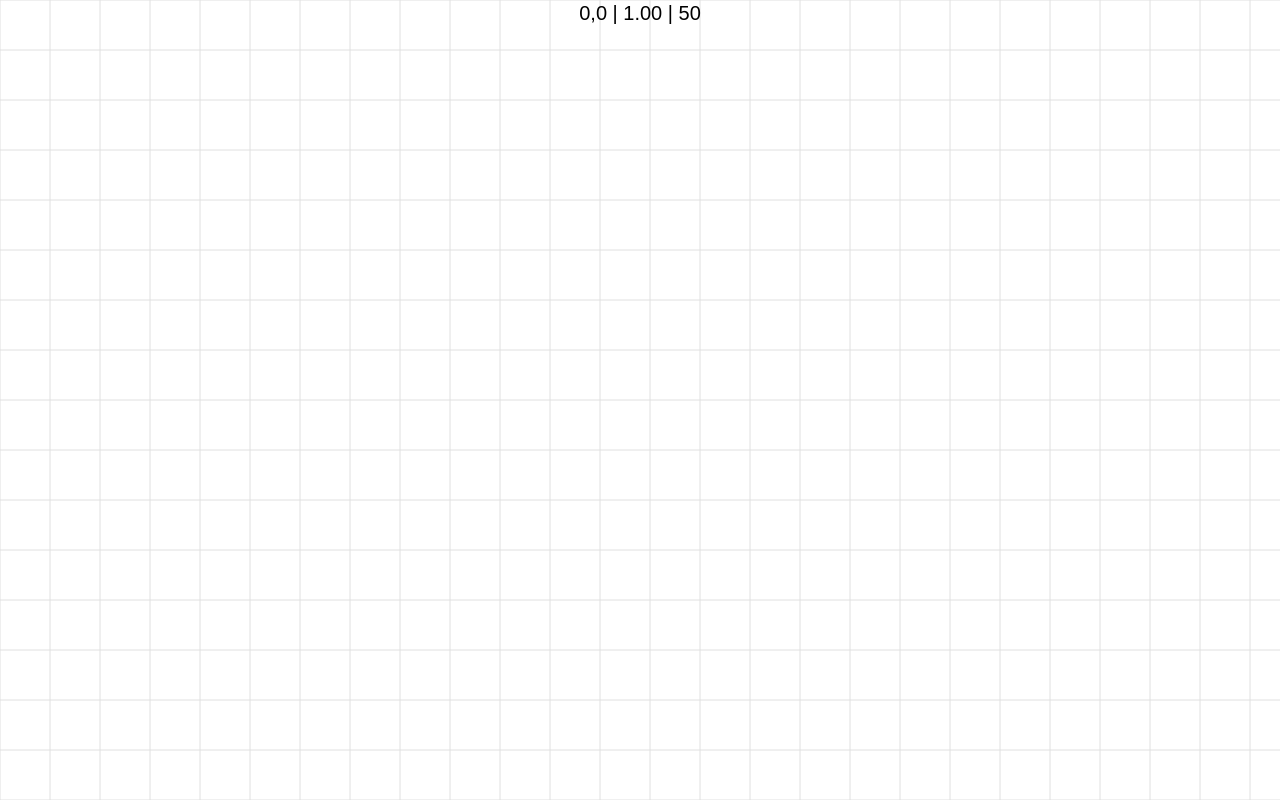
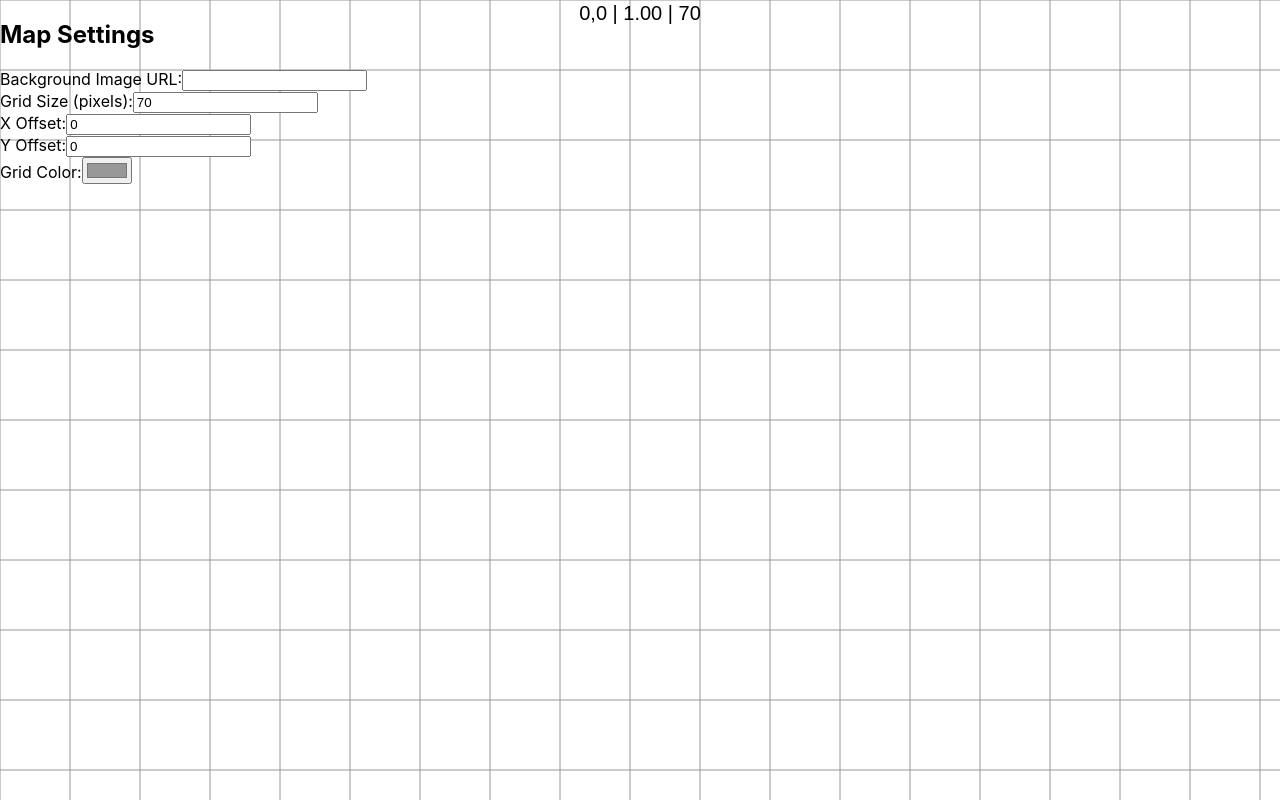
Before and after one commit to floppey/vtt, a React (Create React App) app: page / in a window 1280 px wide. Built offline with nearby package versions, Linux system fonts and the light colour scheme.

Commit message:
feat: implement map settings context and configuration interface

```diff
--- a/src/App.tsx
+++ b/src/App.tsx
@@ -2,9 +2,12 @@ import { useEffect, useRef, useState } from "react";
 import "./App.css";
 
 import { VTT } from "./classes/VTT";
+import { ConfigureMap } from "./interface/ConfigureMap";
+import { useMapSettings } from "./context/mapSettings";
 
 function App() {
   const [game, setGame] = useState<VTT | null>(null);
+  const { mapSettings } = useMapSettings();
 
   const canvasRef = useRef<HTMLCanvasElement>(null);
 
@@ -18,9 +21,40 @@ function App() {
     }
   }, [canvasRef]);
 
+  useEffect(() => {
+    if (game) {
+      game.backgroundImage = mapSettings.backgroundImage;
+    }
+  }, [game, mapSettings.backgroundImage]);
+
+  useEffect(() => {
+    if (game) {
+      game.gridSize = mapSettings.gridSize;
+      game.gridXOffset = mapSettings.xOffset;
+      game.gridYOffset = mapSettings.yOffset;
+      game.gridColor = mapSettings.gridColor;
+    }
+  }, [
+    game,
+    mapSettings.gridSize,
+    mapSettings.xOffset,
+    mapSettings.yOffset,
+    mapSettings.gridColor,
+  ]);
+
   return (
     <main>
       <canvas ref={canvasRef} id="canvas" width="800" height="600"></canvas>
+      <div
+        id="controls"
+        style={{
+          position: "absolute",
+          top: "0",
+          left: "0",
+        }}
+      >
+        <ConfigureMap />
+      </div>
     </main>
   );
 }
--- a/src/canvas/renderGrid.ts
+++ b/src/canvas/renderGrid.ts
@@ -1,15 +1,16 @@
 import { VTT } from "../classes/VTT";
 
 function renderGrid(vtt: VTT): void {
-  const { gridSize, position, ctx, zoom } = vtt;
+  const { gridSize, position, ctx, zoom, gridXOffset, gridYOffset, gridColor } =
+    vtt;
   const { width, height } = ctx.canvas;
 
   const gridSizeZoomed = gridSize * zoom;
 
-  const xOffset = (position.x * zoom) % gridSizeZoomed;
-  const yOffset = (position.y * zoom) % gridSizeZoomed;
+  const xOffset = ((gridXOffset + position.x) * zoom) % gridSizeZoomed;
+  const yOffset = ((gridYOffset + position.y) * zoom) % gridSizeZoomed;
 
-  ctx.strokeStyle = "#e0e0e0";
+  ctx.strokeStyle = gridColor;
   ctx.lineWidth = 1;
 
   for (let x = 0; x <= width; x += gridSizeZoomed) {
--- a/src/classes/VTT.ts
+++ b/src/classes/VTT.ts
@@ -10,6 +10,7 @@ export class VTT {
   #zoom: number;
   #windowSize: Size;
   #animationFrameId: number;
+  #loading: boolean;
   #shouldRender: boolean;
   #backgroundImage: HTMLImageElement | null;
   #backgroundImageSize: Size;
@@ -17,11 +18,18 @@ export class VTT {
   #tempPosition: Coordinates | null;
   #mousePosition: Coordinates;
   #mouseDragStart: Coordinates | null;
+  #gridColor: string;
+  #gridXOffset: number;
+  #gridYOffset: number;
 
   constructor(canvasId: string, backgroundImageUrl: string) {
     this.#canvas = document.getElementById(canvasId) as HTMLCanvasElement;
     this.#ctx = this.#canvas.getContext("2d") as CanvasRenderingContext2D;
     this.#gridSize = 50;
+    this.#gridColor = "#989898";
+    this.#gridXOffset = 0;
+    this.#gridYOffset = 0;
+
     this.#zoom = 1;
     this.#windowSize = { width: window.innerWidth, height: window.innerHeight };
     this.#animationFrameId = 0;
@@ -30,6 +38,7 @@ export class VTT {
     this.#tempPosition = null;
     this.#mousePosition = { x: 0, y: 0 };
     this.#mouseDragStart = null;
+    this.#loading = true;
     this.#backgroundImage = new Image();
     this.#backgroundImage.src = backgroundImageUrl;
     this.#backgroundImageSize = { width: 0, height: 0 };
@@ -48,6 +57,51 @@ export class VTT {
     window.addEventListener("wheel", (e) => this.onScroll(e));
     window.addEventListener("mousedown", (e) => this.mouseDown(e));
     window.addEventListener("mouseup", () => this.mouseUp());
+    window.addEventListener("contextmenu", (e) => this.contextMenu(e));
+  }
+
+  set gridXOffset(offset: number) {
+    this.#gridXOffset = offset;
+    this.#shouldRender = true;
+  }
+
+  set gridYOffset(offset: number) {
+    this.#gridYOffset = offset;
+    this.#shouldRender = true;
+  }
+
+  set gridColor(color: string) {
+    this.#gridColor = color;
+    this.#shouldRender = true;
+  }
+
+  get gridXOffset() {
+    return this.#gridXOffset;
+  }
+
+  get gridYOffset() {
+    return this.#gridYOffset;
+  }
+
+  get gridColor() {
+    return this.#gridColor;
+  }
+
+  set backgroundImage(url: string) {
+    this.#backgroundImage = new Image();
+    this.#backgroundImage.src = url;
+    this.#backgroundImageSize = { width: 0, height: 0 };
+    this.#loading = true;
+    this.#backgroundImage.onload = () => {
+      this.#backgroundImageSize = {
+        width: this.#backgroundImage?.naturalWidth || 0,
+        height: this.#backgroundImage?.naturalHeight || 0,
+      };
+      this.#position = { x: 0, y: 0 };
+      this.#zoom = 1;
+      this.#shouldRender = true;
+      this.#loading = false;
+    };
   }
 
   mouseMove(event: MouseEvent) {
@@ -88,12 +142,19 @@ export class VTT {
     }
   }
 
+  contextMenu(event: MouseEvent) {
+    if (event.target !== this.#canvas) {
+      return;
+    }
+    event.preventDefault();
+  }
+
   mouseDown(event: MouseEvent) {
     if (event.target !== this.#canvas) {
       return;
     }
-    // if left mouse button is clicked
-    if (event.button === 0 && !this.#mouseDragStart) {
+    // if right mouse button is clicked
+    if (event.button === 2 && !this.#mouseDragStart) {
       this.#mouseDragStart = { ...this.#mousePosition };
     }
   }
@@ -206,6 +267,11 @@ export class VTT {
     return this.#gridSize;
   }
 
+  set gridSize(size: number) {
+    this.#gridSize = size;
+    this.#shouldRender = true;
+  }
+
   get position() {
     return this.#tempPosition || this.#position;
   }
--- /dev/null
+++ b/src/context/mapSettings.tsx
@@ -0,0 +1,61 @@
+import React, { createContext, useContext, useEffect, useState } from "react";
+
+export interface MapSettings {
+  backgroundImage: string;
+  gridSize: number;
+  xOffset: number;
+  yOffset: number;
+  gridColor: string;
+}
+
+export interface MapSettingsContextProps {
+  mapSettings: MapSettings;
+  setMapSettings: React.Dispatch<React.SetStateAction<MapSettings>>;
+}
+
+const defaultSettings: MapSettings = {
+  backgroundImage: "",
+  // Default grid size for dnd battle maps
+  gridSize: 70,
+  xOffset: 0,
+  yOffset: 0,
+  gridColor: "#989898",
+};
+
+export const MapSettingsContext = createContext<
+  MapSettingsContextProps | undefined
+>(undefined);
+
+interface MapSettingsProviderProps {
+  children: React.ReactNode;
+}
+
+export const MapSettingsProvider: React.FC<MapSettingsProviderProps> = ({
+  children,
+}) => {
+  const initialSettings = {
+    ...defaultSettings,
+    ...JSON.parse(localStorage.getItem("mapSettings") ?? "{}"),
+  };
+
+  const [mapSettings, setMapSettings] = useState<MapSettings>(initialSettings);
+
+  // Store map settings in local storage
+  useEffect(() => {
+    localStorage.setItem("mapSettings", JSON.stringify(mapSettings));
+  }, [mapSettings]);
+
+  return (
+    <MapSettingsContext.Provider value={{ mapSettings, setMapSettings }}>
+      {children}
+    </MapSettingsContext.Provider>
+  );
+};
+
+export const useMapSettings = (): MapSettingsContextProps => {
+  const context = useContext(MapSettingsContext);
+  if (!context) {
+    throw new Error("useMapSettings must be used within a MapSettingsProvider");
+  }
+  return context;
+};
--- a/src/index.tsx
+++ b/src/index.tsx
@@ -1,13 +1,16 @@
-import React from 'react';
-import ReactDOM from 'react-dom/client';
-import './index.css';
-import App from './App';
+import React from "react";
+import ReactDOM from "react-dom/client";
+import "./index.css";
+import App from "./App";
+import { MapSettingsProvider } from "./context/mapSettings";
 
 const root = ReactDOM.createRoot(
-  document.getElementById('root') as HTMLElement
+  document.getElementById("root") as HTMLElement
 );
 root.render(
   <React.StrictMode>
-    <App />
+    <MapSettingsProvider>
+      <App />
+    </MapSettingsProvider>
   </React.StrictMode>
 );
--- /dev/null
+++ b/src/interface/ConfigureMap.tsx
@@ -0,0 +1,69 @@
+import React from "react";
+import { MapSettings, useMapSettings } from "../context/mapSettings";
+
+export const ConfigureMap: React.FC = () => {
+  const { mapSettings, setMapSettings } = useMapSettings();
+
+  const handleChange = (field: keyof MapSettings, value: string | number) => {
+    setMapSettings((prevSettings) => ({
+      ...prevSettings,
+      [field]: value,
+    }));
+  };
+
+  return (
+    <div>
+      <h2>Map Settings</h2>
+      <div>
+        <label>
+          Background Image URL:
+          <input
+            type="text"
+            value={mapSettings.backgroundImage}
+            onChange={(e) => handleChange("backgroundImage", e.target.value)}
+          />
+        </label>
+      </div>
+      <div>
+        <label>
+          Grid Size (pixels):
+          <input
+            type="number"
+            value={mapSettings.gridSize}
+            onChange={(e) => handleChange("gridSize", Number(e.target.value))}
+          />
+        </label>
+      </div>
+      <div>
+        <label>
+          X Offset:
+          <input
+            type="number"
+            value={mapSettings.xOffset}
+            onChange={(e) => handleChange("xOffset", Number(e.target.value))}
+          />
+        </label>
+      </div>
+      <div>
+        <label>
+          Y Offset:
+          <input
+            type="number"
+            value={mapSettings.yOffset}
+            onChange={(e) => handleChange("yOffset", Number(e.target.value))}
+          />
+        </label>
+      </div>
+      <div>
+        <label>
+          Grid Color:
+          <input
+            type="color"
+            value={mapSettings.gridColor}
+            onChange={(e) => handleChange("gridColor", e.target.value)}
+          />
+        </label>
+      </div>
+    </div>
+  );
+};
```
